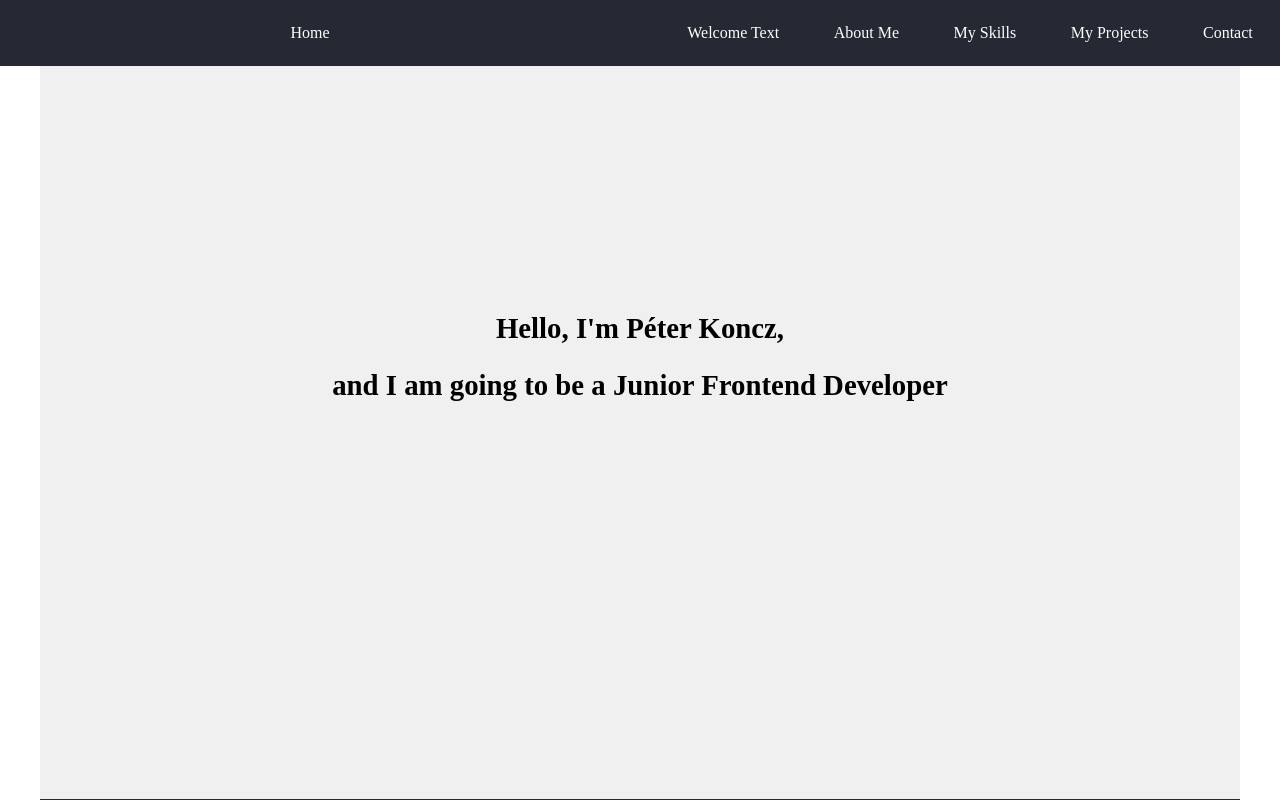
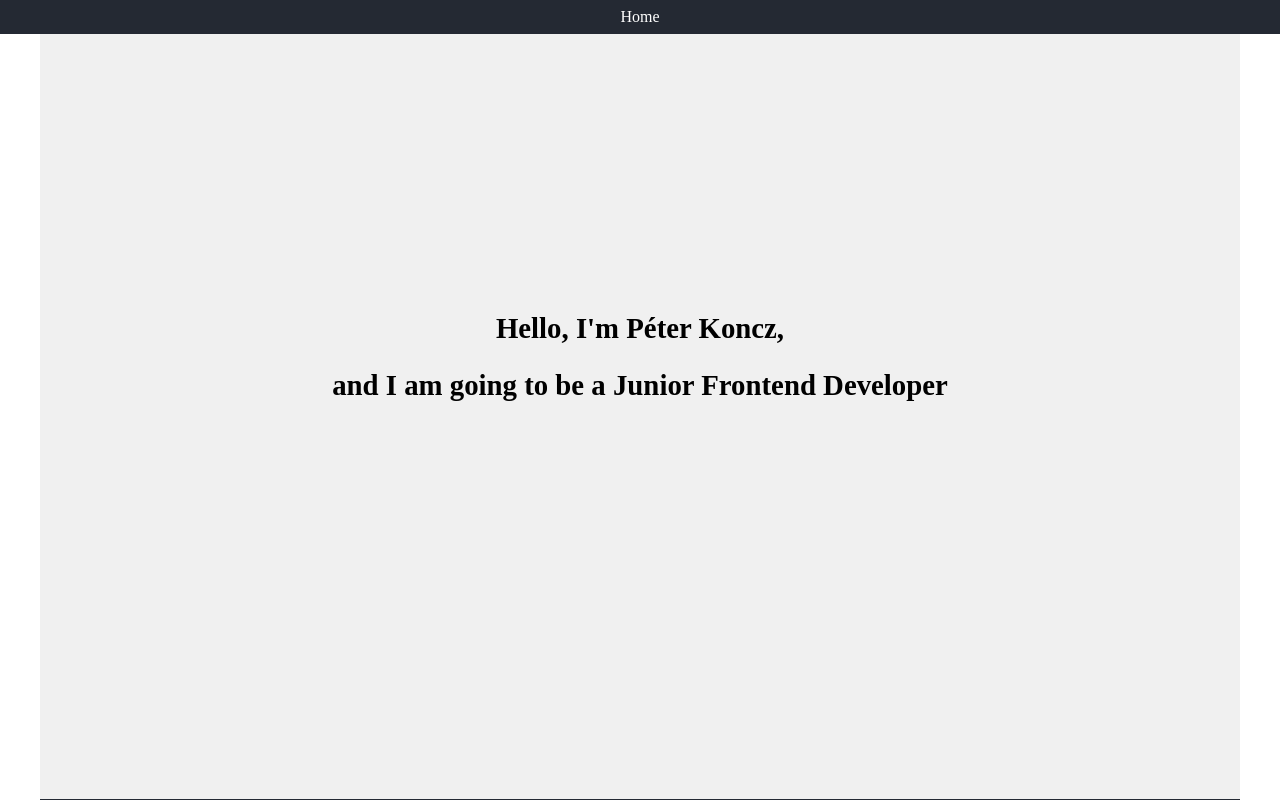
Before and after one commit to Kpeti962/firstPortfolio, a React (Create React App) app: page / in a window 1280 px wide. Shown: the top 800 px of the page. Built offline with nearby package versions, Linux system fonts and the light colour scheme.

Commit message:
small changes

```diff
--- a/src/components/Nav.js
+++ b/src/components/Nav.js
@@ -2,15 +2,16 @@ import React from "react";
 import styled from "styled-components";
 
 const Nav = () => {
-  // DIY dont repeat yourself
 
-  const navElements = [
+  //Not ready for showing
+
+/*   const navElements = [
     { name: "Welcome Text", src: "" },
     { name: "About Me ", src: "" },
     { name: "My Skills", src: "" },
     { name: "My Projects", src: "" },
     { name: "Contact", src: "" },
-  ];
+  ]; */
 
   const navElementClickHandler = (element) => {
     if (element.name === "Home") {
@@ -28,7 +29,7 @@ const Nav = () => {
           Home
         </div>
       </div>
-      <ul>
+     {/*  <ul>
         {navElements.map((element, index) => (
           <li
             className="navItem"
@@ -38,7 +39,7 @@ const Nav = () => {
             {element.name}
           </li>
         ))}
-      </ul>
+      </ul> */}
     </StyledNav>
   );
 };
```
